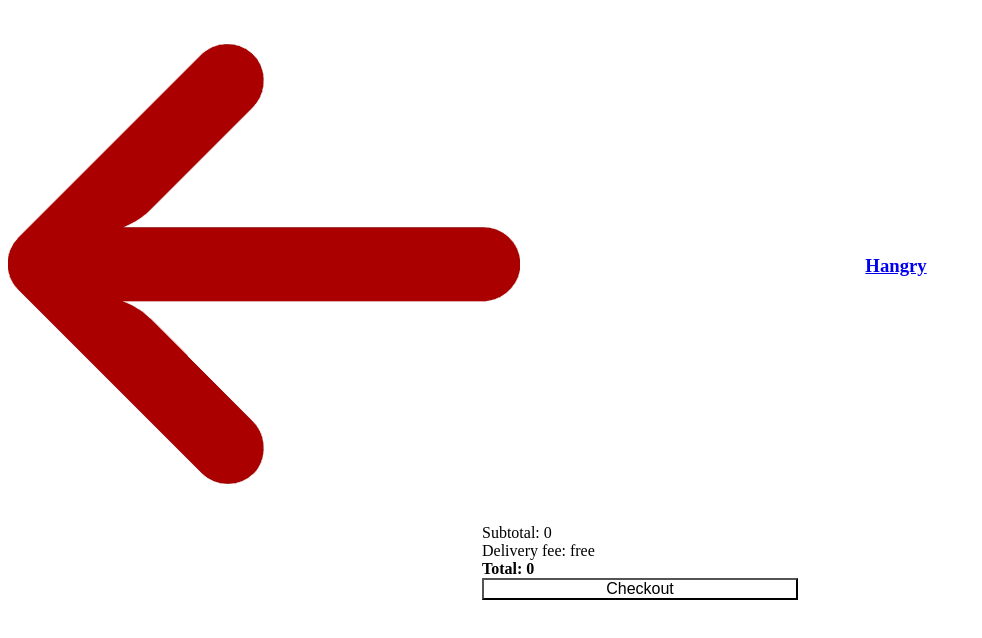
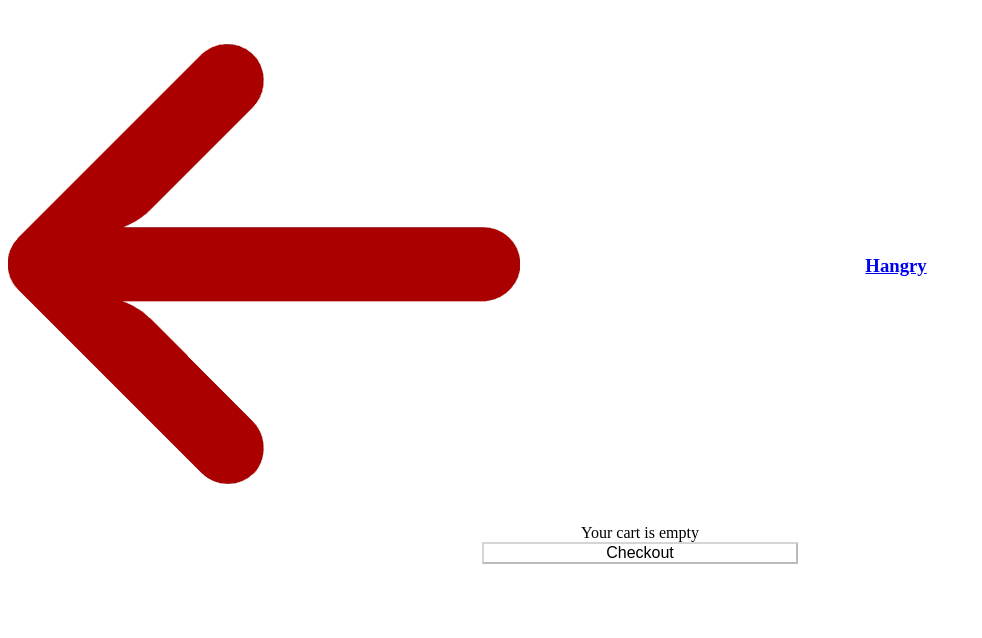
Before and after one commit to Crazzy4999/kurzus, a Vue app: page /cart in a window 1280 px wide. Shown: the top 638 px of the page, without its empty margins (0-982 px from the left). Built offline with nearby package versions, Linux system fonts and the light colour scheme; the HTML template or start-up script is replaced by a standard one.

Commit message:
Added empty message to cart view

```diff
--- a/src/views/CartView.vue
+++ b/src/views/CartView.vue
@@ -19,12 +19,13 @@ let totalCost = ref(0)
             <div class="inner-wrapper">
                 <Product v-for="p in products" :product="p" @total="(t) => totalCost += t"/>
             </div>
-            <div class="prices-container">
+            <div v-if="totalCost !== 0" class="prices-container">
                 <div class="pricing">Subtotal: {{ totalCost }}</div>
                 <div class="pricing">Delivery fee: {{ deliveryFee === undefined ? "free" : deliveryFee }}</div>
                 <div class="total">Total: {{ totalCost + (deliveryFee === undefined ? 0 : deliveryFee) }}</div>
             </div>
-            <button @click.prevent="router.push('/order')">Checkout</button>
+            <div v-if="totalCost === 0" class="empty-cart">Your cart is empty</div>
+            <button :empty="totalCost === 0" :disabled="totalCost === 0" @click.prevent="router.push('/order')">Checkout</button>
         </form>
     </div>
 </template>
@@ -73,19 +74,36 @@ form {
     font-weight: bold;
 }
 
+.empty-cart {
+    text-align: center;
+    font-size: var(--h4-size);
+    color: var(--second-color);
+}
+
 button {
     cursor: pointer;
     font-size: var(--h4-size);
     border-radius: var(--p-size);
-    background-color: var(--second-color);
     color: var(--main-color);
     padding: var(--sub-p-size) var(--p-size);
     margin: var(--h4-size) auto;
     transition: background-color var(--tran);
 }
 
-button:hover {
+button[empty=false] {
+    background-color: var(--second-color);
+}
+
+button[empty=true] {
+    background-color: var(--settings-color);
+}
+
+button[empty=false]:hover {
     background-color: var(--second-hover);
+}
+
+button[empty=true]:hover {
+    background-color: var(--settings-dark);
 }
 
 @media only screen and (hover: none) and (pointer: coarse) {
```
